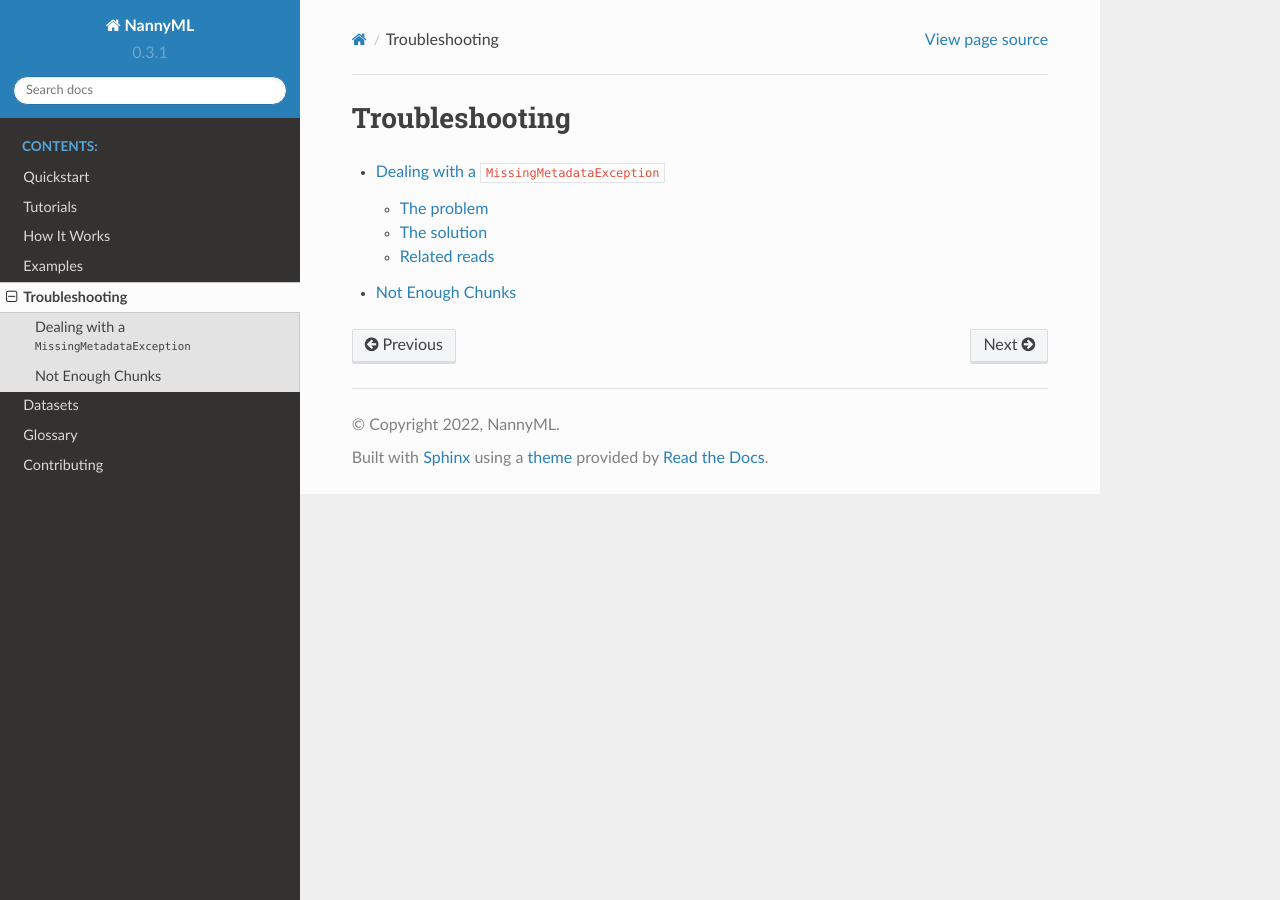
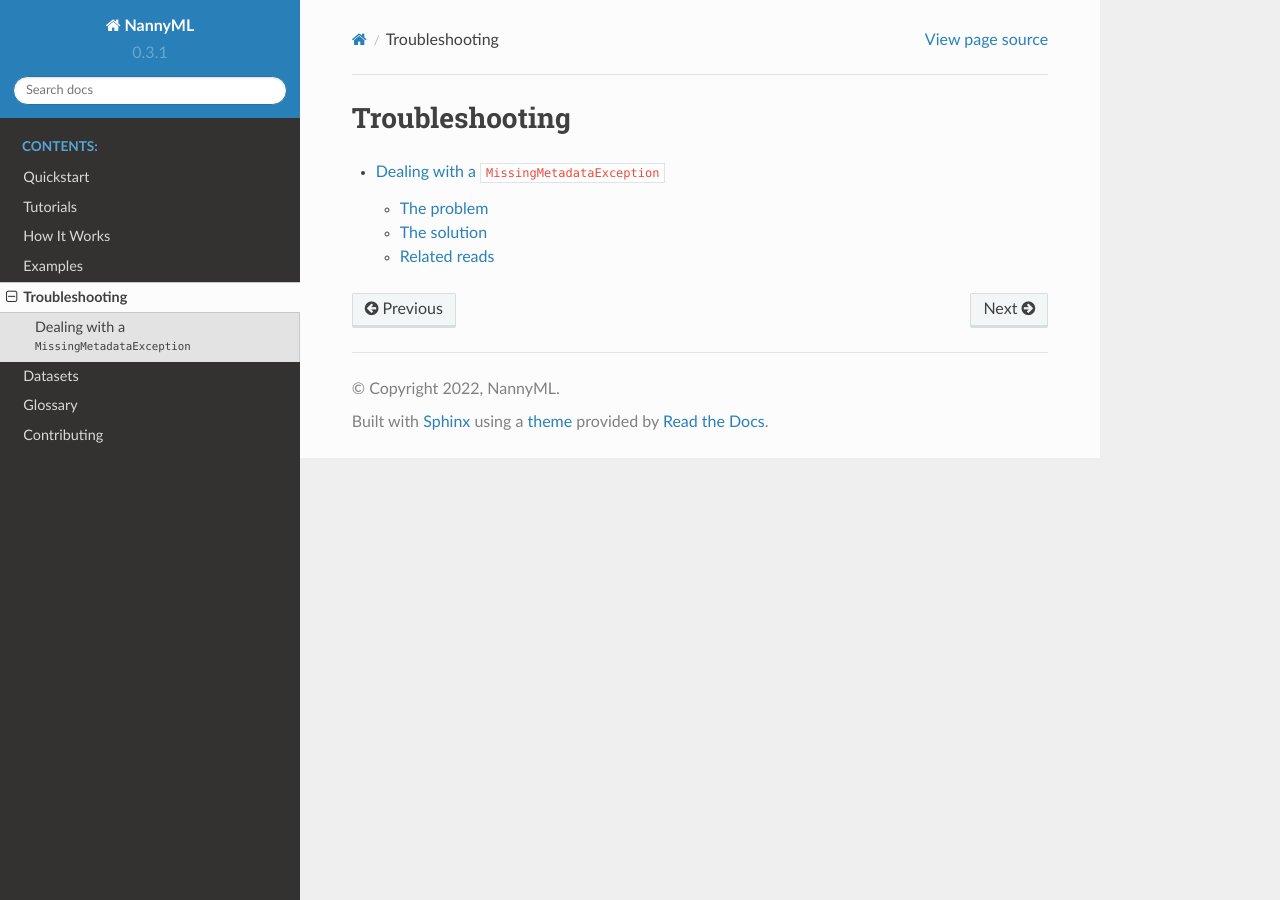
Before and after one commit to NannyML/nannyml, a Sphinx documentation site: the page built from docs/troubleshooting.rst, in a window 1280 px wide. Built offline with Sphinx 7.4.7 and the Read the Docs theme 2.0.0, drawn with Linux system fonts in a browser that asks for light colours; pages that are not in the unit, such as notebooks, are missing from menus.

Commit message:
remove not enough chunks for now

```diff
--- a/docs/troubleshooting.rst
+++ b/docs/troubleshooting.rst
@@ -9,4 +9,3 @@ Troubleshooting
    :maxdepth: 2
 
    troubleshooting/metadata_not_found
-   troubleshooting/not_enough_chunks
--- a/docs/troubleshooting/not_enough_chunks.rst
+++ /dev/null
@@ -1,7 +0,0 @@
-.. _not_enough_chunks:
-
-======================================
-Not Enough Chunks
-======================================
-
-Needs content moving from 'chunking data'
```
